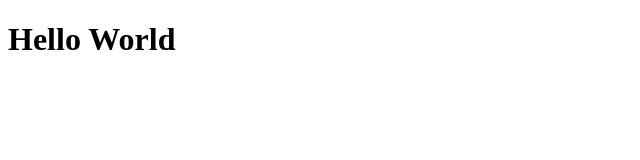
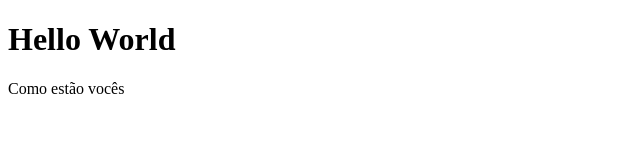
Before and after one commit to J22Fernandes/ocean_git, a plain HTML site: page index.html in a window 1280 px wide. Shown: the whole page, without its empty margins (0-640 px from the left). Drawn offline with Linux system fonts and the light colour scheme.

Commit message:
Altera página principal
Coloca a pergunta como está?

```diff
--- a/index.html
+++ b/index.html
@@ -6,5 +6,6 @@
 </head>
 <body>
     <h1>Hello World</h1>
+    <p>Como estão vocês</p>
 </body>
 </html>
```
